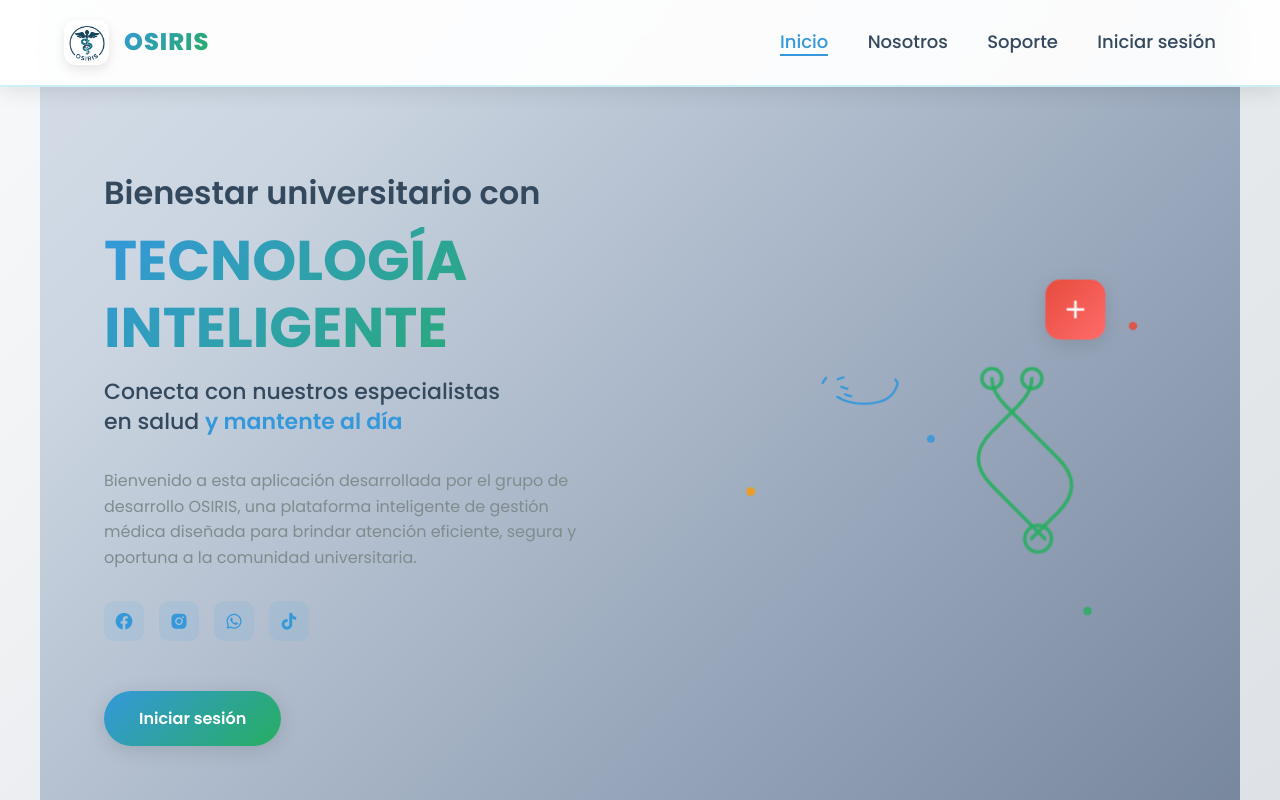
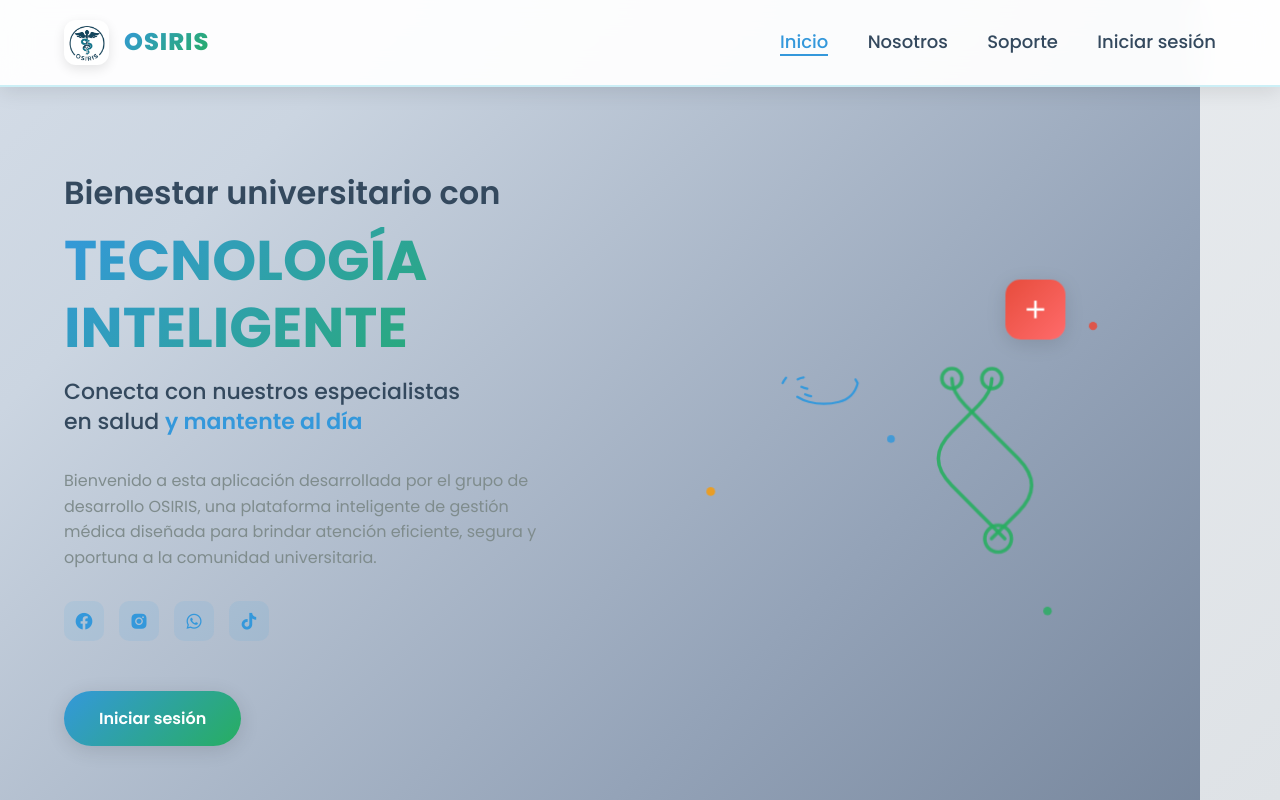
Before and after one commit to DENIS-DEVELOPER-oss/OSIRIS---Lab, a Flask app: page / in a window 1280 px wide. Run offline with Flask 3, Linux system fonts and the light colour scheme.

Commit message:
Expand initial landing area to cover the entire visible screen
Adjusts CSS to ensure the main content area utilizes the full viewport.

Replit-Commit-Author: Agent
Replit-Commit-Session-Id: f04c708b-f78f-4761-983c-19a318aada5f
Replit-Commit-Screenshot-Url: https://storage.googleapis.com/screenshot-production-us-central1/7355c6e8-0d2f-4510-9622-a158714dce07/2835ecad-4ce3-48d0-8bc6-79832a567e26.jpg

```diff
--- a/static/css/modern-theme.css
+++ b/static/css/modern-theme.css
@@ -2176,7 +2176,7 @@ h1, h2, h3, h4, h5, h6 {
     display: flex;
     justify-content: space-between;
     align-items: center;
-    z-index: 1000;
+    z-index: 1001;
     box-shadow: 0 4px 20px rgba(0, 0, 0, 0.1);
 }
 
@@ -2254,7 +2254,9 @@ h1, h2, h3, h4, h5, h6 {
 
 /* Contenido principal de inicio - PANTALLA COMPLETA */
 .main-content {
-    position: relative;
+    position: fixed;
+    top: 0;
+    left: 0;
     width: 100vw;
     height: 100vh;
     display: flex;
@@ -2265,6 +2267,8 @@ h1, h2, h3, h4, h5, h6 {
     background-size: 200% 200%;
     animation: gradientShift 15s ease infinite;
     overflow: hidden;
+    margin: 0;
+    z-index: 1;
 }
 
 @keyframes gradientShift {
--- a/templates/index.html
+++ b/templates/index.html
@@ -7,6 +7,22 @@
     <title>OSIRIS - Gestión Médica Universitaria</title>
     <link href='https://unpkg.com/boxicons@2.1.4/css/boxicons.min.css' rel='stylesheet'>
     <link rel="stylesheet" href="{{ url_for('static', filename='css/modern-theme.css') }}">
+    <style>
+        /* Asegurar pantalla completa sin margins */
+        * {
+            margin: 0;
+            padding: 0;
+            box-sizing: border-box;
+        }
+
+        html, body {
+            width: 100%;
+            height: 100%;
+            margin: 0;
+            padding: 0;
+            overflow-x: hidden;
+        }
+    </style>
 </head>
 <body>
     <header class="header">
```
